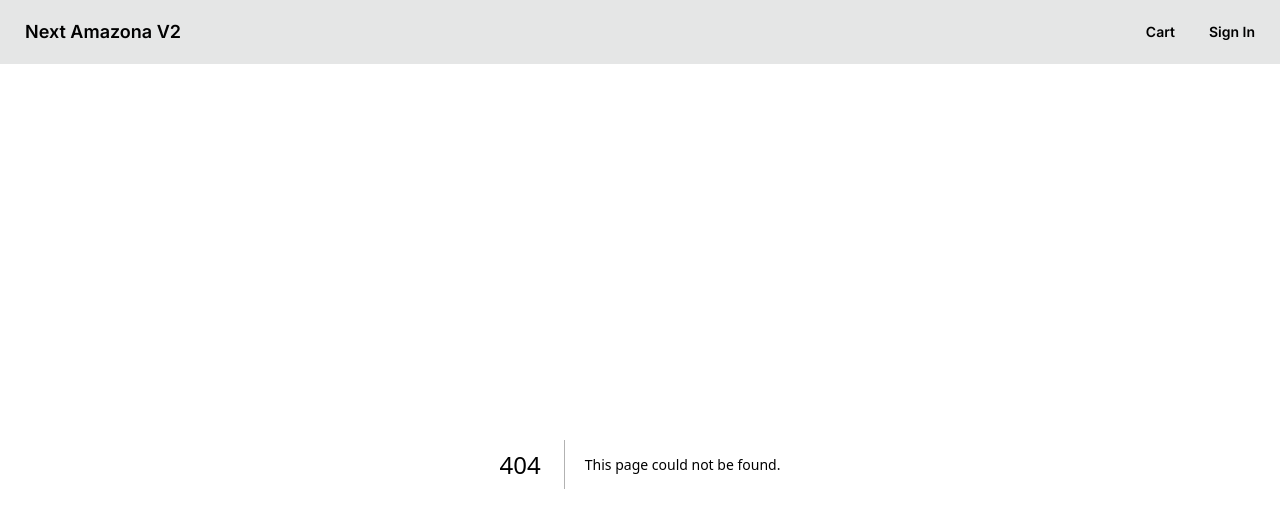
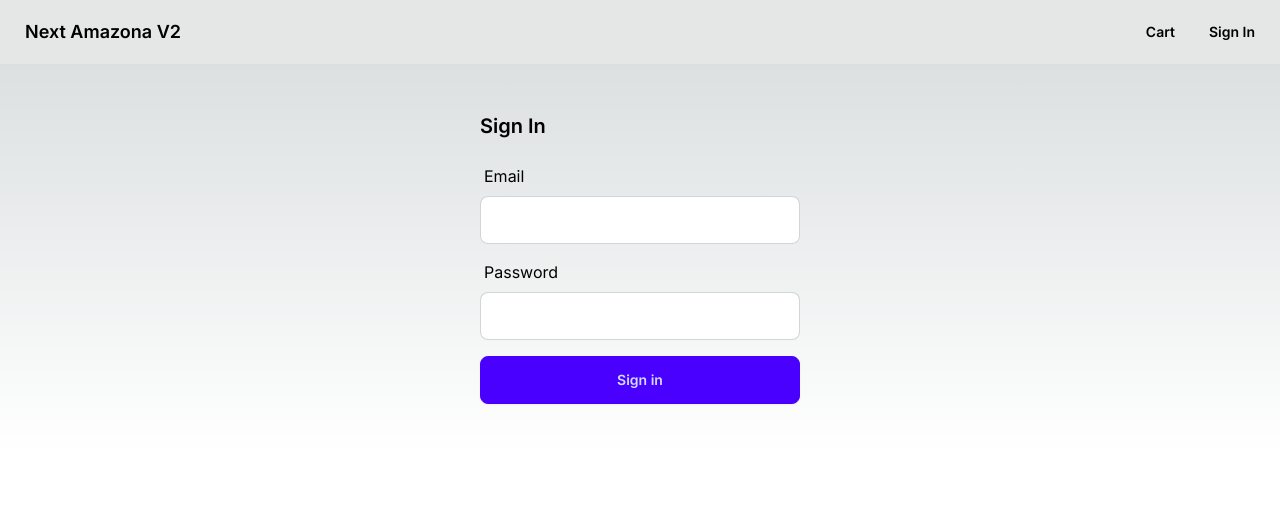
Before and after one commit to ChristianWare/basir_ecomm, a Next.js app: page /signin in a window 1280 px wide. Before the commit this address had no page. Shown: the top 528 px of the page. Built offline with nearby package versions, Linux system fonts and the light colour scheme; no server answers.

Commit message:
Added Next Auth

```diff
--- /dev/null
+++ b/app/(front)/signin/Form.tsx
@@ -0,0 +1,114 @@
+"use client";
+
+import { signIn, useSession } from "next-auth/react";
+import { useRouter, useSearchParams } from "next/navigation";
+import { useEffect } from "react";
+import { SubmitHandler, useForm } from "react-hook-form";
+
+type Inputs = {
+  email: string;
+  password: string;
+};
+
+const Form = () => {
+  const { data: session } = useSession();
+
+  const params = useSearchParams();
+  let callbackUrl = params.get("callbackUrl") || "/";
+  const router = useRouter();
+
+  const {
+    register,
+    handleSubmit,
+    formState: { errors, isSubmitting },
+  } = useForm<Inputs>({
+    defaultValues: {
+      email: "",
+      password: "",
+    },
+  });
+
+  useEffect(() => {
+    if (session && session.user) {
+      router.push(callbackUrl);
+    }
+  }, [callbackUrl, params, router, session]);
+
+  const formSubmit: SubmitHandler<Inputs> = async (form) => {
+    const { email, password } = form;
+    signIn("credentials", {
+      email,
+      password,
+    });
+  };
+
+  return (
+    <div className='max-w-sm mx-auto card bg-base=300 my-4'>
+      <div className='card-body'>
+        <h1 className='card-title'>Sign In</h1>
+
+        {params.get("error") && (
+          <div className='alert text-error'>
+            {params.get("error") === "CredentialsSignin"
+              ? "Invalid email or password"
+              : params.get("error")}
+          </div>
+        )}
+        {params.get("success") && (
+          <div className='alert text-success'>{params.get("success")}</div>
+        )}
+        <form onSubmit={handleSubmit(formSubmit)}>
+          <div className='my-2'>
+            <label className='label' htmlFor='email'>
+              Email
+            </label>
+            <input
+              type='text'
+              id='email'
+              {...register("email", {
+                required: "Email is required",
+                pattern: {
+                  value: /[a-z0-9]+@[a-z]+\.[a-z]{2,3}/,
+                  message: "Email is invalid",
+                },
+              })}
+              className='input input-bordered w-full max-w-sm'
+            />
+            {errors.email?.message && (
+              <div className='text-error'>{errors.email.message}</div>
+            )}
+          </div>
+          <div className='my-2'>
+            <label className='label' htmlFor='password'>
+              Password
+            </label>
+            <input
+              type='password'
+              id='password'
+              {...register("password", {
+                required: "Password is required",
+              })}
+              className='input input-bordered w-full max-w-sm'
+            />
+            {errors.password?.message && (
+              <div className='text-error'>{errors.password.message}</div>
+            )}
+          </div>
+          <div className='my-4'>
+            <button
+              type='submit'
+              disabled={isSubmitting}
+              className='btn btn-primary w-full'
+            >
+              {isSubmitting && (
+                <span className='loading loading-spinner'></span>
+              )}
+              Sign in
+            </button>
+          </div>
+        </form>
+      </div>
+    </div>
+  );
+};
+export default Form;
--- /dev/null
+++ b/app/(front)/signin/page.tsx
@@ -0,0 +1,10 @@
+import { Metadata } from "next";
+import Form from "./Form";
+
+export const metadata: Metadata = {
+  title: "Sign In",
+};
+
+export default function SignIn() {
+  return <Form />;
+}
--- /dev/null
+++ b/app/api/auth/[...nextauth]/route.ts
@@ -0,0 +1 @@
+export { GET, POST } from "@/lib/lib/auth";
--- a/app/layout.tsx
+++ b/app/layout.tsx
@@ -2,6 +2,7 @@
 import { Inter } from "next/font/google";
 import "./globals.css";
 import Header from "@/components/Header/Header";
+import Providers from "@/components/Providers";
 
 const inter = Inter({ subsets: ["latin"] });
 
@@ -18,10 +19,12 @@
   return (
     <html lang='en'>
       <body className={inter.className}>
-        <div className=' flex flex-col'>
-          <Header />
-        </div>
-        {children}
+        <Providers>
+          <div className=' flex flex-col'>
+            <Header />
+          </div>
+          {children}
+        </Providers>
       </body>
     </html>
   );
--- a/components/Header/Menu.tsx
+++ b/components/Header/Menu.tsx
@@ -1,6 +1,7 @@
 "use client";
 
 import useCartService from "@/lib/lib/hooks/useCartStore";
+import { signOut, useSession } from "next-auth/react";
 import Link from "next/link";
 import React, { useEffect, useState } from "react";
 
@@ -11,6 +12,12 @@
   useEffect(() => {
     setMounted(true);
   }, []);
+
+  const signoutHandler = () => {
+    signOut({ callbackUrl: "/signin" });
+  };
+
+  const { data: session } = useSession();
 
   return (
     <div>
@@ -25,9 +32,47 @@
             )}
           </Link>
         </li>
-        <button className='btn btn-ghost rounded-btn' type='button'>
-          Sign In
-        </button>
+        {session && session.user ? (
+          <>
+            <li>
+              <div className='dropdown dropdown-bottom dropdown-end'>
+                <label tabIndex={0} className='btn btn-ghost rounded-btn'>
+                  {session.user.name}
+                  <svg
+                    xmlns='http://www.w3.org/2000/svg'
+                    fill='none'
+                    viewBox='0 0 24 24'
+                    strokeWidth={1.5}
+                    stroke='currentColor'
+                    className='w-6 h-6'
+                  >
+                    <path
+                      strokeLinecap='round'
+                      strokeLinejoin='round'
+                      d='M19.5 8.25l-7.5 7.5-7.5-7.5'
+                    />
+                  </svg>
+                </label>
+                <ul
+                  tabIndex={0}
+                  className='menu dropdown-content z-[1] p-2 shadow bg-base-300 rounded-box w-52 '
+                >
+                  <li>
+                    <button type='button' onClick={signoutHandler}>
+                      Sign Out
+                    </button>
+                  </li>
+                </ul>
+              </div>
+            </li>
+          </>
+        ) : (
+          <li>
+            <Link href='/signin' className='btn btn-ghost rounded-btn'>
+              Sign In
+            </Link>
+          </li>
+        )}
       </ul>
     </div>
   );
--- /dev/null
+++ b/components/Providers.tsx
@@ -0,0 +1,12 @@
+import { SessionProvider } from "next-auth/react";
+import { auth } from "@/lib/lib/auth";
+
+export default async function Providers({
+  children,
+}: {
+  children: React.ReactNode;
+}) {
+  const session = await auth();
+
+  return <SessionProvider session={session}>{children}</SessionProvider>
+}
--- /dev/null
+++ b/lib/lib/auth.ts
@@ -0,0 +1,86 @@
+import CredentialsProvider from "next-auth/providers/credentials";
+import dbConnect from "./dbConnect";
+import UserModel from "./models/UserModel";
+import bcrypt from "bcryptjs";
+import NextAuth from "next-auth";
+
+export const config = {
+  providers: [
+    CredentialsProvider({
+      credentials: {
+        email: {
+          type: "email",
+        },
+        password: { type: "password" },
+      },
+      async authorize(credentials) {
+        await dbConnect();
+        if (credentials == null) return null;
+
+        const user = await UserModel.findOne({ email: credentials.email });
+
+        if (user) {
+          const isMatch = await bcrypt.compare(
+            credentials.password as string,
+            user.password
+          );
+          if (isMatch) {
+            return user;
+          }
+        }
+        return null;
+      },
+    }),
+  ],
+  pages: {
+    signIn: "/signin",
+    newUser: "/register",
+    error: "/signin",
+  },
+  callbacks: {
+    authorized({ request, auth }: any) {
+      const protectedPaths = [
+        /\/shipping/,
+        /\/payment/,
+        /\/place-order/,
+        /\/profile/,
+        /\/order\/(.*)/,
+        /\/admin/,
+      ];
+      const { pathname } = request.nextUrl;
+      if (protectedPaths.some((p) => p.test(pathname))) return !!auth;
+      return true;
+    },
+    async jwt({ user, trigger, session, token }: any) {
+      if (user) {
+        token.user = {
+          _id: user._id,
+          email: user.email,
+          name: user.name,
+          isAdmin: user.isAdmin,
+        };
+      }
+      if (trigger === "update" && session) {
+        token.user = {
+          ...token.user,
+          email: session.user.email,
+          name: session.user.name,
+        };
+      }
+      return token;
+    },
+    session: async ({ session, token }: any) => {
+      if (token) {
+        session.user = token.user;
+      }
+      return session;
+    },
+  },
+};
+
+export const {
+  handlers: { GET, POST },
+  auth,
+  signIn,
+  signOut,
+} = NextAuth(config);
--- a/lib/lib/models/UserModel.ts
+++ b/lib/lib/models/UserModel.ts
@@ -22,6 +22,6 @@
   }
 );
 
-const UserModel = mongoose.models.User || mongoose.model("User", UserSchema);
+const UserModel = mongoose.models?.User || mongoose.model("User", UserSchema);
 
 export default UserModel;
--- a/package.json
+++ b/package.json
@@ -13,8 +13,10 @@
     "bcryptjs": "^2.4.3",
     "mongoose": "^8.1.1",
     "next": "14.1.0",
+    "next-auth": "5.0.0-beta.4",
     "react": "^18",
     "react-dom": "^18",
+    "react-hook-form": "^7.50.1",
     "react-hot-toast": "^2.4.1",
     "zustand": "^4.5.0"
   },
```
Also changed, not shown: middleware.ts (added, +14 -0 lines), 1 other file (tests, documents, lock files or other folders).
